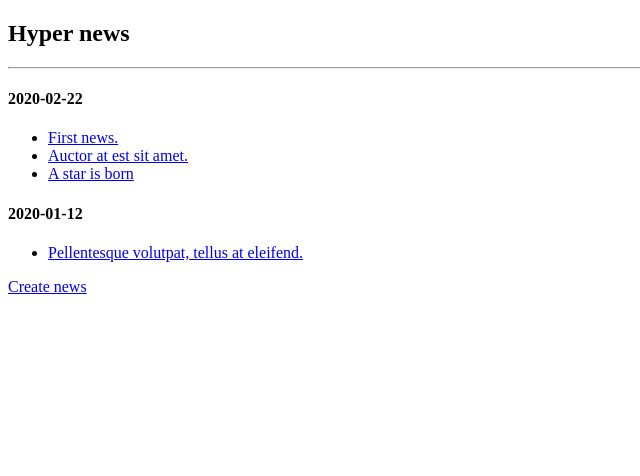
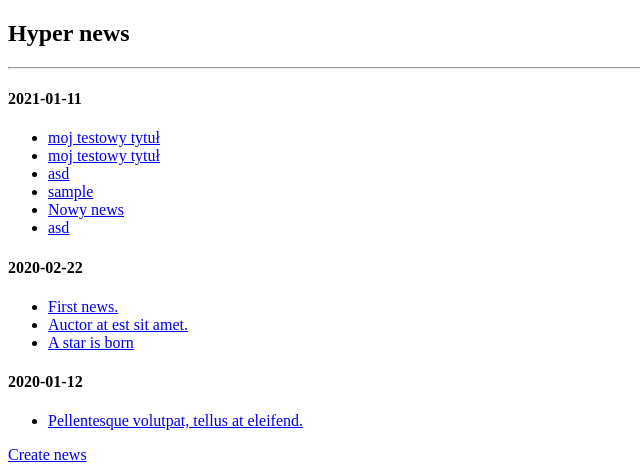
Before and after one commit to Pshowo/django-news-portal, a Django app: page /news/ in a window 1280 px wide. Shown: the top 476 px of the page, without its empty margins (0-640 px from the left). Run offline with Django 3.2, Linux system fonts and the light colour scheme.

Commit message:
Added: created new news and save it to file json

```diff
--- a/news.json
+++ b/news.json
@@ -22,5 +22,41 @@
 "text": "A new star appeared in the sky.",
 "title": "A star is born",
 "link": 9234732
+},
+{
+"created": "2021-01-11 21:21:14",
+"text": "We want to add another json data after emp_details. Below is the implementation.",
+"title": "moj testowy tytu\u0142",
+"link": "9234733"
+},
+{
+"created": "2021-01-11 21:22:09",
+"text": "We want to add another json data after emp_details. Below is the implementation.",
+"title": "moj testowy tytu\u0142",
+"link": "9234734"
+},
+{
+"created": "2021-01-11 21:34:09",
+"text": "asdsda",
+"title": "asd",
+"link": 9234735
+},
+{
+"created": "2021-01-11 21:34:29",
+"text": "asfafawfw",
+"title": "sample ",
+"link": 9234736
+},
+{
+"created": "2021-01-11 21:40:22",
+"text": "Super dzia\u0142a Django!",
+"title": "Nowy news",
+"link": 9234737
+},
+{
+"created": "2021-01-11 21:43:18",
+"text": "sfsdg",
+"title": "asd",
+"link": 9234738
 }
 ]
--- a/news/templates/news/index.html
+++ b/news/templates/news/index.html
@@ -6,5 +6,7 @@
 </head>
 <body>
     <p>Coming soon</p>
+    <a target="_blank" href="/news/">News page</a>
+
 </body>
 </html>
--- a/news/urls.py
+++ b/news/urls.py
@@ -4,5 +4,6 @@ from . import views
 urlpatterns = [
     path('', views.MainPageView.as_view()),
     path('news/', views.News.as_view()),
+    path('news/create/', views.Create.as_view()),
     path('news/<int:link>/', views.article),
 ]
--- a/news/views.py
+++ b/news/views.py
@@ -1,8 +1,25 @@
-from django.shortcuts import render
+from django.shortcuts import render, redirect
 from django.views import View
 from django.conf import settings
 import json
 import datetime
+
+
+def write_data_JSON(data):
+    """ Write data to the file"""
+    with open(settings.NEWS_JSON_PATH, "w") as file:
+        json.dump(data, file, indent=0)
+
+
+def get_unit_link(data):
+    """ Return uniqe id for the new articles """
+    links = []
+    for i in data:
+        links.append(int(i['link']))
+
+    links = list(set(links))
+    links.sort()
+    return links.pop()+1
 
 
 # Create your views here.
@@ -17,6 +34,34 @@ class News(View):
     def get(self, request, *args, **kwargs):
         data, set_data = get_data()
         return render(request, 'news/news.html', {"all_articles": data, "set_":set_data})
+
+
+class Create(View):
+
+    def get(self, request, *args, **kwargs):
+        return render(request, 'news/form.html', )
+
+    def post(self, request, *args, **kwargs):
+        with open(settings.NEWS_JSON_PATH, 'r') as file:
+            data = json.load(file)
+        link = get_unit_link(data)
+        title = request.POST.get('title')
+        text = request.POST.get('text')
+        created = datetime.datetime.now().strftime("%Y-%m-%d %H:%M:%S")
+
+        new_article = {
+            "created": created,
+            "text": text,
+            "title": title,
+            "link": link
+        }
+        print(new_article)
+        data.append(new_article)
+        print(data)
+        write_data_JSON(data)
+
+        print(new_article)
+        return redirect("/news/")
 
 
 def article(request, link):
@@ -37,7 +82,6 @@ def get_data():
     for date in data:
         date_ = date['created'].split(' ')[0]
         time_ = date['created'].split(' ')[1]
-        print(date_, time_)
         Y = int(date_.split("-")[0])
         M = int(date_.split("-")[1])
         d = int(date_.split("-")[2])
```
Also changed, not shown: news/templates/news/form.html (added, +22 -0 lines). Lines whose indentation alone changed are shown as unchanged.
